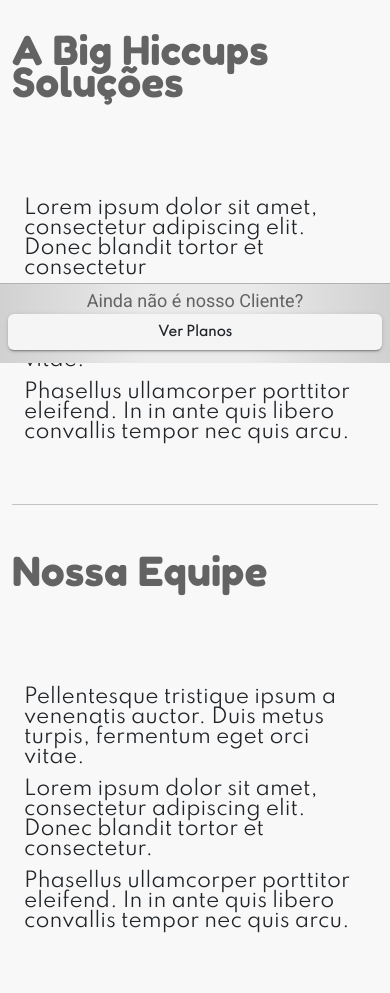
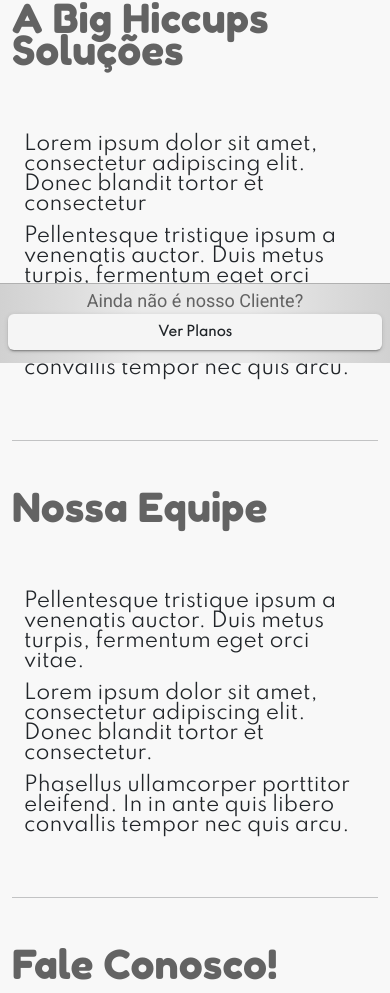
Before and after one commit to projeto-integrador-2022/qrcode-frontend, an Angular app: page /us in a window 390 px wide. Shown: the part 481-1474 px from the top of the page. Built offline with nearby package versions, Linux system fonts and the light colour scheme.

Commit message:
[QRCT-006F] Whole page, footers and navbar are no responsive, as expected

```diff
--- a/src/app/features/pages/payment-methods/payment-methods.component.scss
+++ b/src/app/features/pages/payment-methods/payment-methods.component.scss
@@ -130,3 +130,15 @@ h2 {
 
   width: 180px;
 }
+
+
+@media (max-width: 480px) {
+  .container {
+    margin-top: 220px !important;
+  }
+
+  .my-4 {
+    margin-top: 50px !important;
+    margin-bottom: 50px !important;
+}
+}
--- a/src/app/features/pages/payment-plans/payment-plans.component.scss
+++ b/src/app/features/pages/payment-plans/payment-plans.component.scss
@@ -71,4 +71,7 @@ mat-card {
     .col-6 {
       width: 100% !important;
     }
+    .column-fixture {
+        padding:10px;
+    }
   }
--- a/src/app/features/pages/us/us.component.scss
+++ b/src/app/features/pages/us/us.component.scss
@@ -17,6 +17,9 @@
 }
 
 @media (max-width: 480px) {
+    .container {
+        margin-top: 68px !important;
+    }
     .my-4 {
         margin-top: 50px !important;
         margin-bottom: 50px !important;
--- a/src/app/shared/components/footer/footer.component.scss
+++ b/src/app/shared/components/footer/footer.component.scss
@@ -43,6 +43,9 @@ small:hover {
     padding: 5px;
 
   }
+  small {
+   font-size: 15px !important;
+  }
 
   span {
     font-size: 18px;
```
